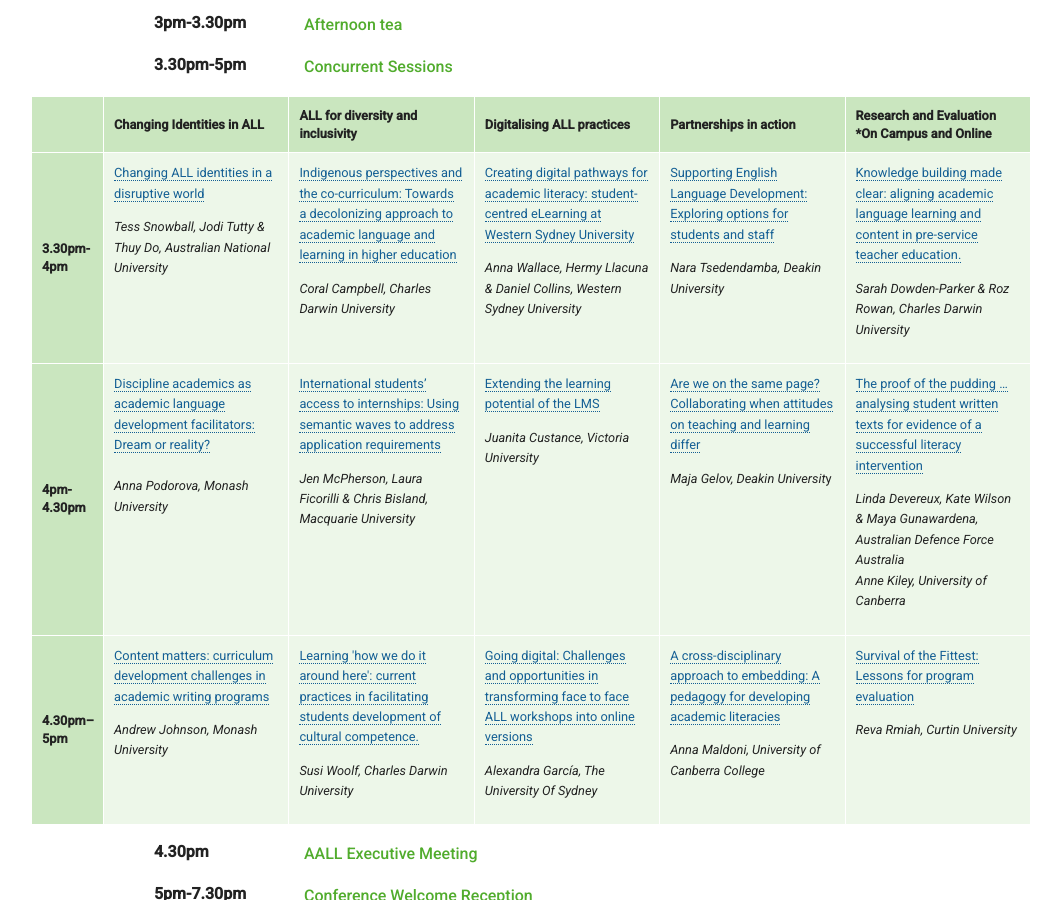
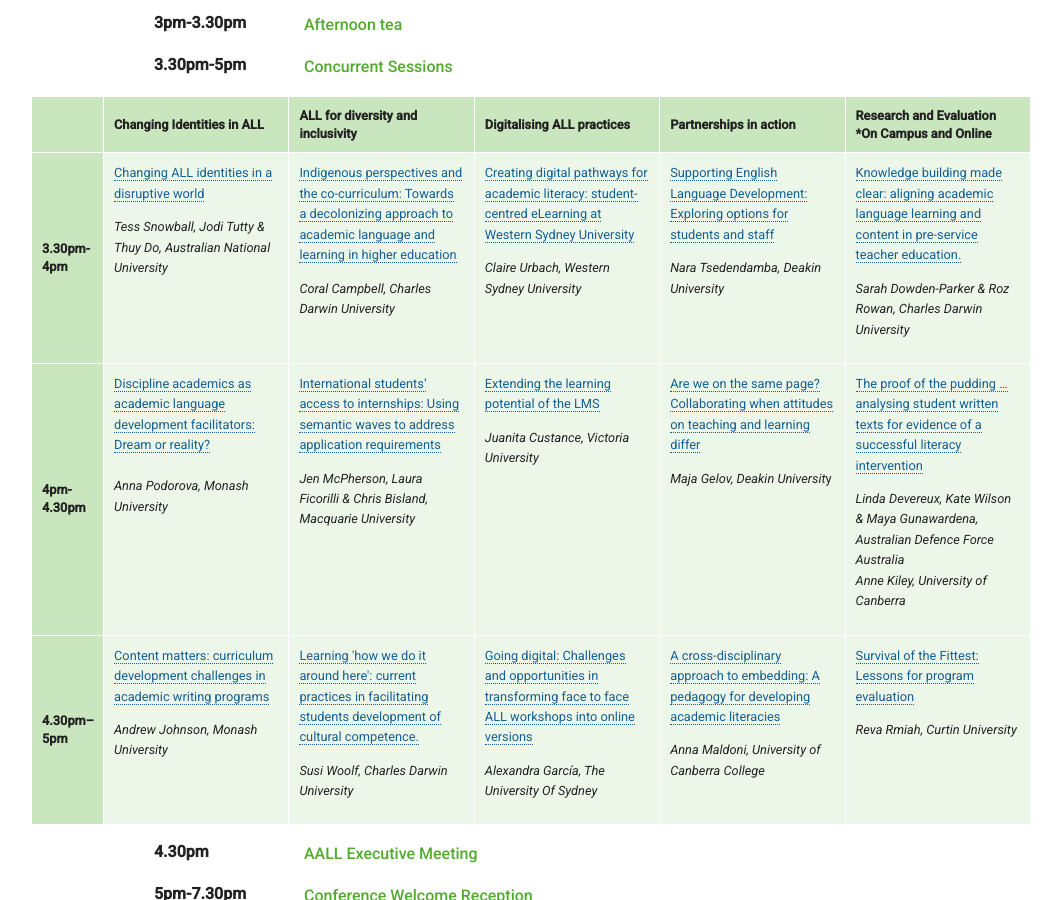
Before and after one commit to aallconference2017/aallconference2017.github.io, a Jekyll site: the page built from program/index.html, in a window 1280 px wide and 900 px high, scrolled down 1974 px. Shown: the whole window, without its empty margins (113-1174 px from the left). Built offline with Jekyll 4.4.1, drawn with Linux system fonts in a browser that asks for light colours.

Commit message:
Updated 'program/index.html' via CloudCannon

```diff
--- a/program/index.html
+++ b/program/index.html
@@ -83,7 +83,7 @@ show_jump_links: true
                                 <th class="editable">3.30pm-4pm</th>
                                 <td><div class="editable"><p><a href="/Abstracts/Changing ALL identities in a disruptive world.pdf">Changing ALL identities in a disruptive world</a></p><p><em>Tess Snowball, Jodi Tutty &amp; Thuy Do, Australian National University</em></p></div></td>
                                 <td><div class="editable"><p><a href="/Abstracts/Indigenous perspectives and the co-curriculum- Towards a decolonising approach to academic language and learning in higher education .pdf">Indigenous perspectives and the co-curriculum: Towards a decolonizing approach to academic language and learning in higher education</a></p><p><em>Coral Campbell, Charles Darwin University</em></p></div></td>
-                                <td><div class="editable"><p><a href="/Abstracts/Collaboration and creation of digital pathways for academic literacy- student-centred elearning at Western Sydney University .pdf">Creating digital pathways for academic literacy: student-centred eLearning at Western Sydney University</a></p><p><em>Anna Wallace, Hermy Llacuna &amp; Daniel Collins, Western Sydney University</em></p></div></td>
+                                <td><div class="editable"><p><a href="/Abstracts/Collaboration and creation of digital pathways for academic literacy- student-centred elearning at Western Sydney University .pdf">Creating digital pathways for academic literacy: student-centred eLearning at Western Sydney University</a></p><p><em>Claire Urbach, Western Sydney University</em></p></div></td>
                                 <td><div class="editable"><p><a href="/Abstracts/Supporting English Language Development- Exploring options for students and staff .pdf">Supporting English Language Development: Exploring options for students and staff</a></p><p><em>Nara Tsedendamba, Deakin University</em></p></div></td>
                                 <td><div class="editable"><p><a href="/Abstracts/Knowledge building made clear- aligning academic language learning and content in pre-service teacher education. .pdf">Knowledge building made clear: aligning academic language learning and content in pre-service teacher education.</a></p><p><em>Sarah Dowden-Parker &amp; Roz Rowan, Charles Darwin University</em></p></div></td>
                             </tr>
```
